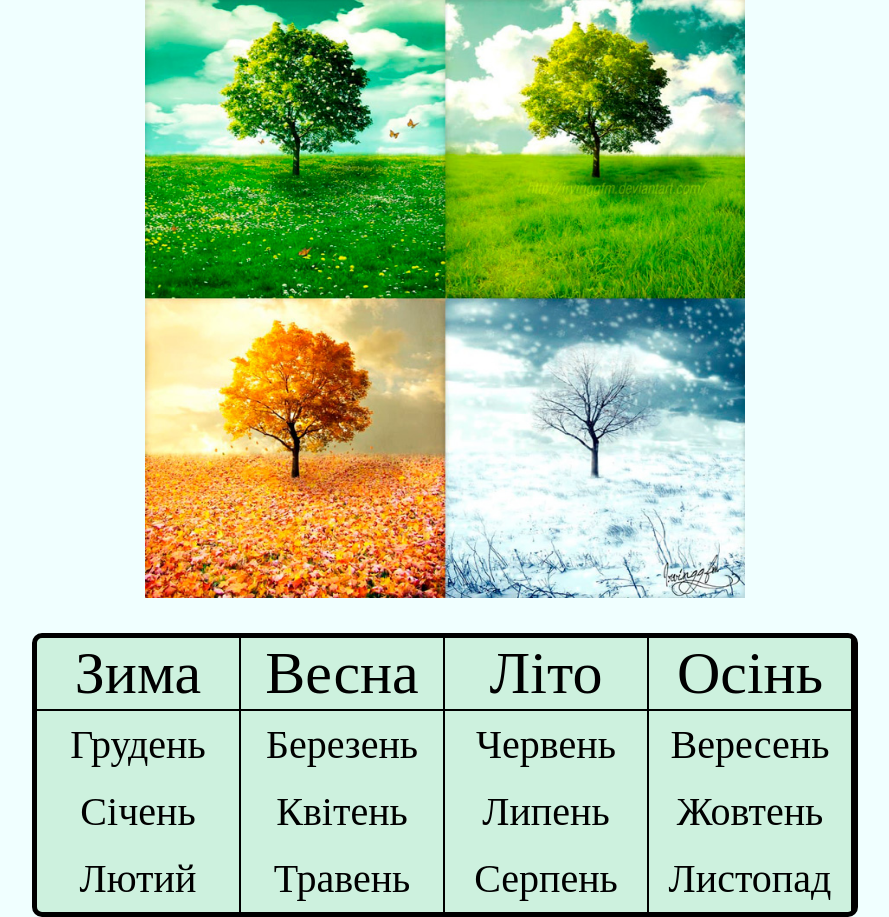
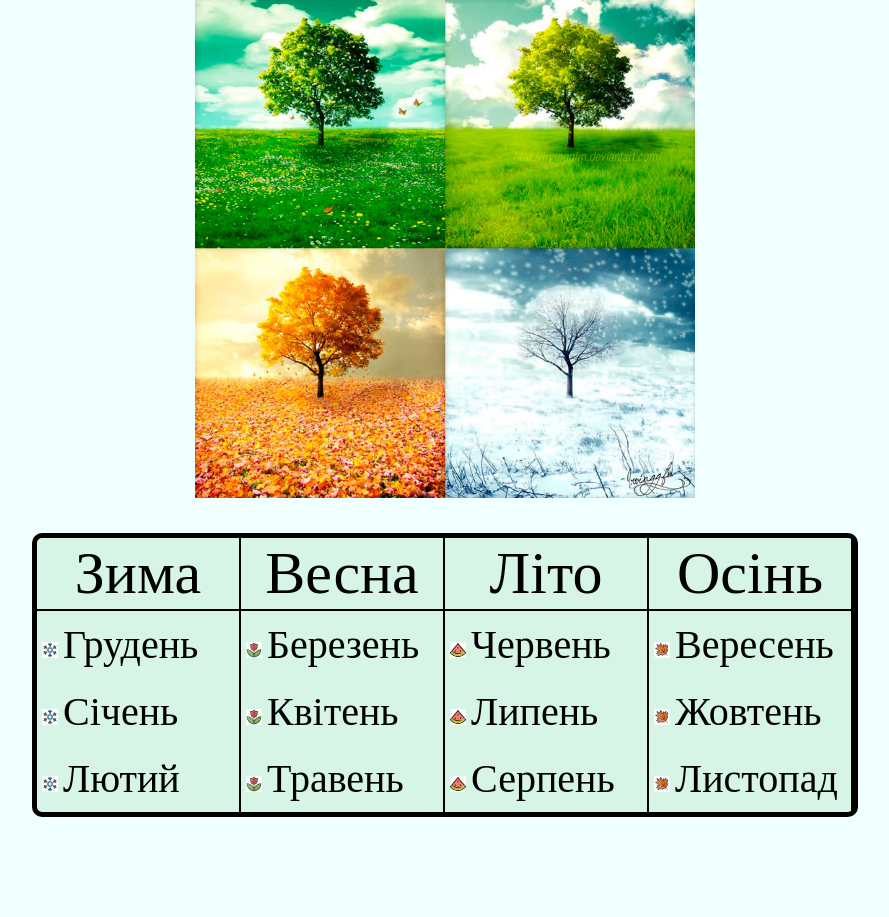
Before and after one commit to Andrew-N27/Season, a plain HTML site: page index.html in a window 1280 px wide. Shown: the part 120-1037 px from the top of the page, without its empty margins (195-1084 px from the left). After the commit the page ends 937 px from the top, so only its background shows below. Drawn offline with Linux system fonts and the light colour scheme.

Commit message:
Update index.html

```diff
--- a/index.html
+++ b/index.html
@@ -17,43 +17,43 @@
     </table>
 
     <table cellspacing="0"
-        style="margin: 0 auto; width: 900px; height: 600px; background-repeat: no-repeat; margin-bottom: 30px;">
+        style="margin: 0 auto; width: 500px; height: 500px; background-repeat: no-repeat; margin-bottom: 30px;">
         <tr">
-            <td style="text-align: center;"><img style=" width: 600px; height: 600px;" src="images/phone-11111.jpg"
+            <td style="text-align: center;"><img style=" width: 500px; height: 500px;" src="images/phone-11111.jpg"
                     alt="">
             </td>
-            </tr>
+        </tr>
     </table>
 
     <table cellspacing="0"
-        style="border: 5px solid #000; margin: 0 auto; font-size: 40px; border-radius: 10px; text-align: center; background-color: rgba(66, 184, 92, 0.2);">
+        style="border: 5px solid #000; margin: 0 auto; font-size: 40px; border-radius: 10px; background-color: rgba(66, 184, 92, 0.15);">
         <tr style>
-            <td style="width: 200px; border-bottom: 2px solid #000; border-right: 2px solid #000; font-size: 60px;">Зима
+            <td style="width: 200px; border-bottom: 2px solid #000; border-right: 2px solid #000; font-size: 60px; text-align: center">Зима
             </td>
-            <td style="width: 200px; border-bottom: 2px solid #000; border-right: 2px solid #000; font-size: 60px;">
+            <td style="width: 200px; border-bottom: 2px solid #000; border-right: 2px solid #000; font-size: 60px; text-align: center">
                 Весна</td>
-            <td style="width: 200px; border-bottom: 2px solid #000; border-right: 2px solid #000; font-size: 60px;">Літо
+            <td style="width: 200px; border-bottom: 2px solid #000; border-right: 2px solid #000; font-size: 60px; text-align: center">Літо
             </td>
-            <td style="width: 200px; border-bottom: 2px solid #000; border-right: 2px solid #000; font-size: 60px;">
+            <td style="width: 200px; border-bottom: 2px solid #000; border-right: 2px solid #000; font-size: 60px; text-align: center">
                 Осінь</td>
         </tr>
         <tr>
-            <td style="width: 200px; padding: 10px 0; border-right: 2px solid #000;">Грудень</td>
-            <td style="width: 200px; padding: 10px 0; border-right: 2px solid #000;">Березень</td>
-            <td style="width: 200px; padding: 10px 0; border-right: 2px solid #000;">Червень</td>
-            <td style="width: 200px; padding: 10px 0; border-right: 2px solid #000;">Вересень</td>
+            <td style="width: 200px; padding: 10px 0; border-right: 2px solid #000;"><img style="padding: 0 5px;" src="images/Zima.jpg" alt="foto">Грудень</td>
+            <td style="width: 200px; padding: 10px 0; border-right: 2px solid #000;"><img style="padding: 0 5px;" src="images/Vesna.jpg" alt="foto">Березень</td>
+            <td style="width: 200px; padding: 10px 0; border-right: 2px solid #000;"><img style="padding: 0 5px;" src="images/Lito.jpg" alt="foto">Червень</td>
+            <td style="width: 200px; padding: 10px 0; border-right: 2px solid #000;"><img style="padding: 0 5px;" src="images/Osin.jpg" alt="foto">Вересень</td>
         </tr>
         <tr>
-            <td style="width: 200px; padding: 10px 0; border-right: 2px solid #000;">Січень</td>
-            <td style="width: 200px; padding: 10px 0; border-right: 2px solid #000;">Квітень</td>
-            <td style="width: 200px; padding: 10px 0; border-right: 2px solid #000;">Липень</td>
-            <td style="width: 200px; padding: 10px 0; border-right: 2px solid #000;">Жовтень</td>
+            <td style="width: 200px; padding: 10px 0; border-right: 2px solid #000;"><img style="padding: 0 5px;" src="images/Zima.jpg" alt="foto">Січень</td>
+            <td style="width: 200px; padding: 10px 0; border-right: 2px solid #000;"><img style="padding: 0 5px;" src="images/Vesna.jpg" alt="foto">Квітень</td>
+            <td style="width: 200px; padding: 10px 0; border-right: 2px solid #000;"><img style="padding: 0 5px;" src="images/Lito.jpg" alt="foto">Липень</td>
+            <td style="width: 200px; padding: 10px 0; border-right: 2px solid #000;"><img style="padding: 0 5px;" src="images/Osin.jpg" alt="foto">Жовтень</td>
         </tr>
         <tr>
-            <td style="width: 200px; padding: 10px 0; border-right: 2px solid #000;">Лютий</td>
-            <td style="width: 200px; padding: 10px 0; border-right: 2px solid #000;">Травень</td>
-            <td style="width: 200px; padding: 10px 0; border-right: 2px solid #000;">Серпень</td>
-            <td style="width: 200px; padding: 10px 0; border-right: 2px solid #000;">Листопад</td>
+            <td style="width: 200px; padding: 10px 0; border-right: 2px solid #000;"><img style="padding: 0 5px;" src="images/Zima.jpg" alt="foto">Лютий</td>
+            <td style="width: 200px; padding: 10px 0; border-right: 2px solid #000;"><img style="padding: 0 5px;" src="images/Vesna.jpg" alt="foto">Травень</td>
+            <td style="width: 200px; padding: 10px 0; border-right: 2px solid #000;"><img style="padding: 0 5px;" src="images/Lito.jpg" alt="foto">Серпень</td>
+            <td style="width: 200px; padding: 10px 0; border-right: 2px solid #000;"><img style="padding: 0 5px;" src="images/Osin.jpg" alt="foto">Листопад</td>
         </tr>
     </table>
 
```
